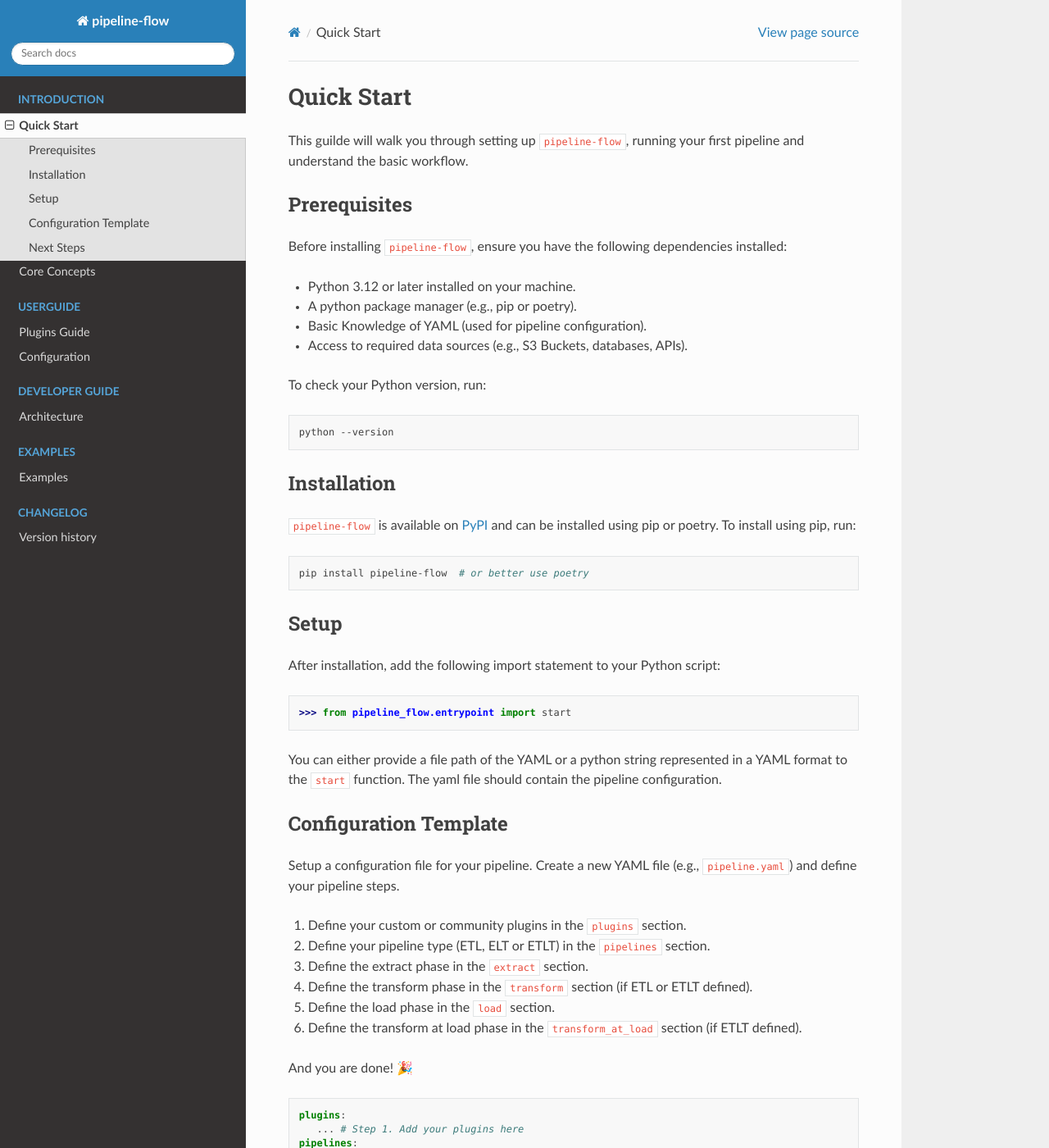
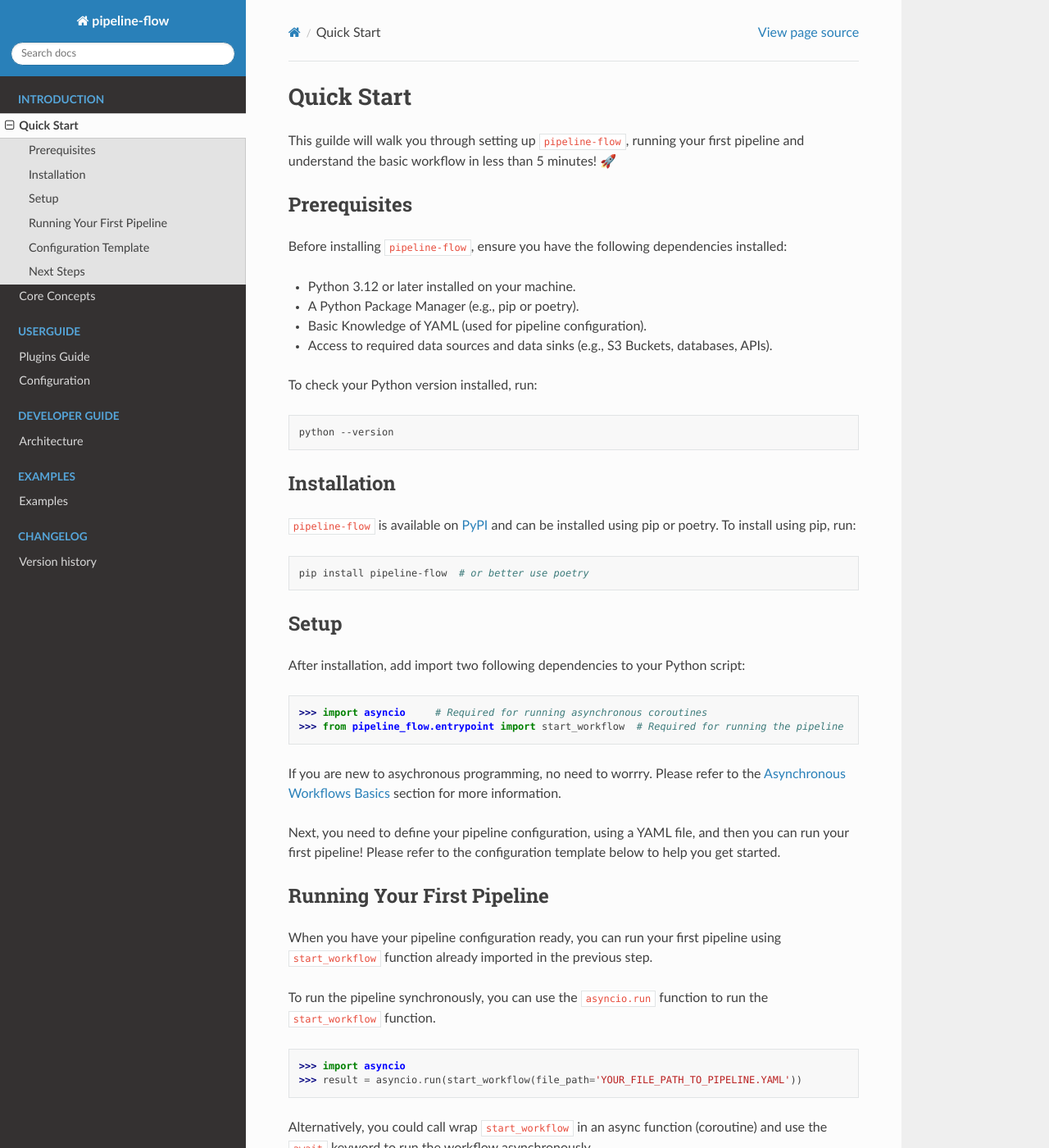
Before and after one commit to jakubpulaczewski/pipeline-flow, a Sphinx documentation site: the page built from docs/pages/intro/quick_start.rst, in a window 1280 px wide and 1400 px high. Shown: the whole window at 82% size. Built offline with Sphinx 7.4.7 and the Read the Docs theme 3.1.0, drawn with Linux system fonts in a browser that asks for light colours; pages that are not in the unit, such as notebooks, are missing from menus; some of the changed text lies outside the part shown.

Commit message:
Updated Intro pages

```diff
--- a/docs/pages/intro/core_concepts.rst
+++ b/docs/pages/intro/core_concepts.rst
@@ -11,6 +11,6 @@ Please refer to the following topics to get started:
    :maxdepth: 2
 
    data_pipelines.rst
-   async_workflows.rst
+   concurrency.rst
    plugins_core_concepts.rst
    pipeline_orchestration.rst
--- a/docs/pages/intro/quick_start.rst
+++ b/docs/pages/intro/quick_start.rst
@@ -3,18 +3,18 @@
 Quick Start
 ===========
 This guilde will walk you through setting up ``pipeline-flow``, running your first pipeline and understand the
-basic workflow.
+basic workflow in less than 5 minutes! 🚀
 
 Prerequisites
 -------------
 Before installing ``pipeline-flow``, ensure you have the following dependencies installed:
 
 - Python 3.12 or later installed on your machine.
-- A python package manager (e.g., pip or poetry).
+- A Python Package Manager (e.g., pip or poetry).
 - Basic Knowledge of YAML (used for pipeline configuration).
-- Access to required data sources (e.g., S3 Buckets, databases, APIs).
+- Access to required data sources and data sinks (e.g., S3 Buckets, databases, APIs).
 
-To check your Python version, run:
+To check your Python version installed, run:
 
 .. code:: bash
 
@@ -29,55 +29,98 @@ Installation
   pip install pipeline-flow  # or better use poetry
 
 Setup
-------------
-After installation, add the following import statement to your Python script:
+---------------------------------------
+After installation, add import two following dependencies to your Python script:
 
 .. code:: python
 
-  >>> from pipeline_flow.entrypoint import start
+  >>> import asyncio     # Required for running asynchronous coroutines
+  >>> from pipeline_flow.entrypoint import start_workflow  # Required for running the pipeline
 
-You can either provide a file path of the YAML or a python string represented in a YAML format to the ``start`` function.
-The yaml file should contain the pipeline configuration.
+
+If you are new to asychronous programming, no need to worrry. Please
+refer to the :ref:`Asynchronous Workflows Basics <concurrency>` section for more information.
+
+
+Next, you need to define your pipeline configuration, using a YAML file, and then you can run your first pipeline!
+Please refer to the configuration template below to help you get started.
+
+Running Your First Pipeline
+----------------------------
+When you have your pipeline configuration ready, you can run your first pipeline using ``start_workflow``
+function already imported in the previous step.
+
+To run the pipeline synchronously, you can use the ``asyncio.run`` function to run the ``start_workflow`` function.
+
+.. code:: python
+
+  >>> import asyncio
+  >>> result = asyncio.run(start_workflow(file_path='YOUR_FILE_PATH_TO_PIPELINE.YAML'))
+
+Alternatively, you could call wrap ``start_workflow`` in an async function (coroutine)
+and use the ``await`` keyword to run the workflow asynchronously.
+
+.. code:: python
+
+  >>> import asyncio
+
+  >>> async def some_wrapper_function(file_path: str):
+  >>>    result = await start_workflow(file_path)
+  >>>
+  >>> asyncio.run(some_wrapper_function('YOUR_FILE_PATH_TO_PIPELINE.YAML'))
+
 
 Configuration Template
 -----------------------
 Setup a configuration file for your pipeline. Create a new YAML file (e.g., ``pipeline.yaml``)
-and define your pipeline steps.
+and define your pipeline steps in the following order:
 
-1. Define your custom or community plugins in the ``plugins`` section.
-2. Define your pipeline type (ETL, ELT or ETLT) in the ``pipelines`` section.
-3. Define the extract phase in the ``extract`` section.
-4. Define the transform phase in the ``transform`` section (if ETL or ETLT defined).
-5. Define the load phase in the ``load`` section.
-6. Define the transform at load phase in the ``transform_at_load`` section (if ETLT defined).
+#. Define your custom or community plugins in the ``plugins`` section.
+#. Define your pipeline type (ETL, ELT or ETLT) in the ``pipelines`` section.
+#. Define the extract phase in the ``extract`` section.
+#. Define the transform phase in the ``transform`` section (if ETL or ETLT defined).
+#. Define the load phase in the ``load`` section.
+#. Define the transform at load phase in the ``transform_at_load`` section (içf ETLT defined).
 
-And you are done! 🎉
+
+YAML Configuration Example:
+
 
 .. code:: yaml
 
-    plugins:
-       ... # Step 1. Add your plugins here
+    plugins:  # Step 1. Define your plugins here (custom or community)
+      custom:
+        dirs:
+          - /path/to/custom/plugins  # Directory where the custom plugins are located
+                                     # (enables importing multiple plugins at once)
+        files:
+          - /path/to/custom/plugins/custom_plugin.py  # Or the file name where the custom plugin is defined
+      community: # Or use community plugins (if available)
+        - plugin_name1
+        - plugin_name2
+
     pipelines:
-        pipeline1:
-          type: ... # Step 2. Define your pipeline type (ETL, ELT or ETLT)
-          phases:
-            extract:
-              steps:
-                - plugin:  # Step 3. Define your extract phase
-            transform:
-              steps:
-                - plugin: # Step 4. Define your transform phase (if ETL or ETLT defined
-            load:
-              steps:
-                - plugin: # Step 5. Define your load phase
-            transform_at_load:
-              steps:
-                - plugin: # Step 6. Define your transform at load phase (if ETLT defined)
+      pipeline1:
+        type: ... # Step 2. Define your pipeline type (ETL, ELT or ETLT)
+        phases:
+          extract:
+            steps:
+              - plugin:  # Step 3. Define your extract phase
+          transform:
+            steps:
+              - plugin: # Step 4. Define your transform phase (if ETL or ETLT defined
+          load:
+            steps:
+              - plugin: # Step 5. Define your load phase
+          transform_at_load:
+            steps:
+              - plugin: # Step 6. Define your transform at load phase (if ETLT defined)
 
 
 Next Steps
 -------------
 - Explore the full documentation to learn more about the pipeline configuration and advanced features.
+- Check out the :ref:`Core Concepts <core_concepts>` to understand the basic building blocks of ``pipeline-flow``.
 - Learn more about :ref:`Building Custom Plugins <plugin_development>`.
 
 Happy orchestrating! 🚀
```
Also changed, not shown: docs/pages/intro/async_workflows.rst (deleted, +0 -37 lines), docs/pages/intro/concurrency.rst (added, +75 -0 lines), docs/pages/intro/data_pipelines.rst (+5 -3 lines), docs/pages/intro/pipeline_orchestration.rst (+15 -13 lines), docs/pages/intro/plugins_core_concepts.rst (+32 -6 lines).
